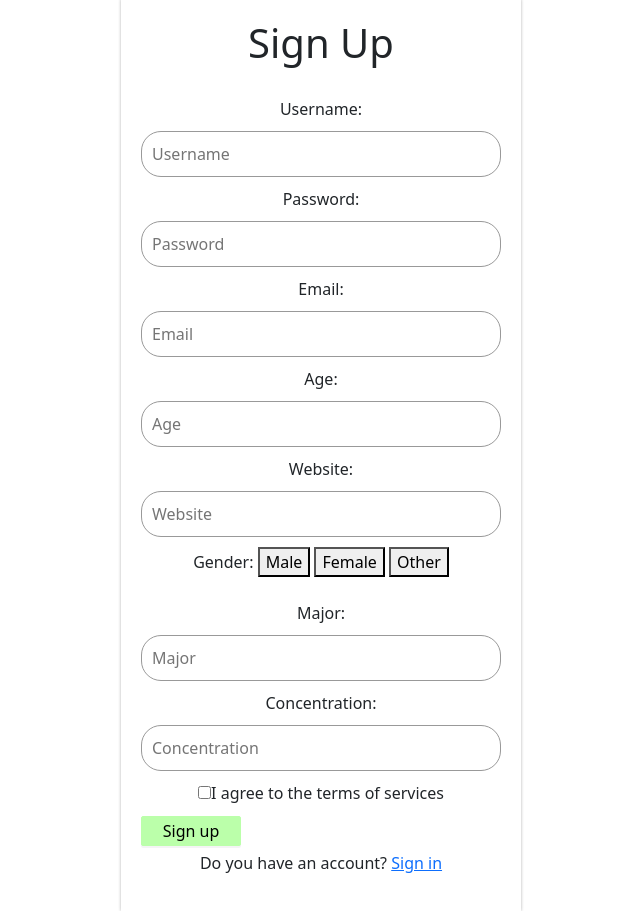
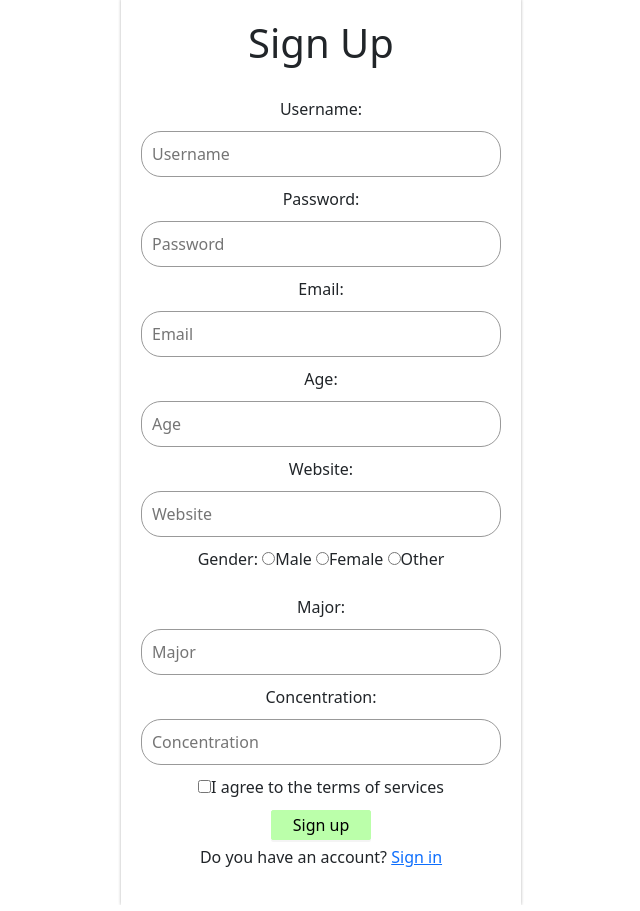
Before and after one commit to Zoey-Vail/Team-9-Final-Project, a Flask app: page /account/new in a window 1280 px wide. Shown: the part 190-1101 px from the top of the page, without its empty margins (319-959 px from the left). Run offline with Flask 3, Linux system fonts and the light colour scheme; parts of the project's set-up code (start-up, migrations or seed data) failed here and were passed over; some web fonts are replaced.

Commit message:
Update signup.html

```diff
--- a/templates/signup.html
+++ b/templates/signup.html
@@ -11,19 +11,21 @@
             <h1> Sign Up</h1>
             <form action="/account" method="post">
             <label for="Username" class="Username.txt">Username:</label><input type="text" name="username" class="input-box" placeholder="Username">
-            <label for="Password">Password:</label><input type="text" class="input-box" placeholder="Password" name="password">
+            <label for="Password">Password:</label><input type="password" class="input-box" placeholder="Password" name="password">
             <label for="Email">Email:</label><input type="text" class="input-box" placeholder="Email" name="email">
             <label for="Age">Age:</label><input type="number" class="input-box" placeholder="Age" name="age">
             <label for="Website">Website:</label><input type="text" class="input-box" placeholder="Website" name="website">
             <label for="Gender">Gender:</label>
-            <button type="button" class="male-btn">Male</button>
-            <button type="button" class="female-btn">Female</button>
-            <button type="button" class="Other-btn">Other</button>
+            <input type="radio" name="gender" value="male">Male
+            <input type="radio" name="gender" value="female">Female
+            <input type="radio" name="gender" value="other">Other
             <br></br>
             <label for="Major">Major:</label><input type="text" class="input-box" placeholder="Major" name="major">
             <label for="Concentration">Concentration:</label><input type="text" class="input-box" placeholder="Concentration" name="concentration">
             <p><span><input type="checkbox"></span>I agree to the terms of services</p>
+            <center>
             <button type="submit", name= "if_exists", value= "True", class="sign-btn">Sign up</button>
+            </center>
             <p>Do you have an account? <a href="#">Sign in</a></p>
             </form>
         </div>
```
